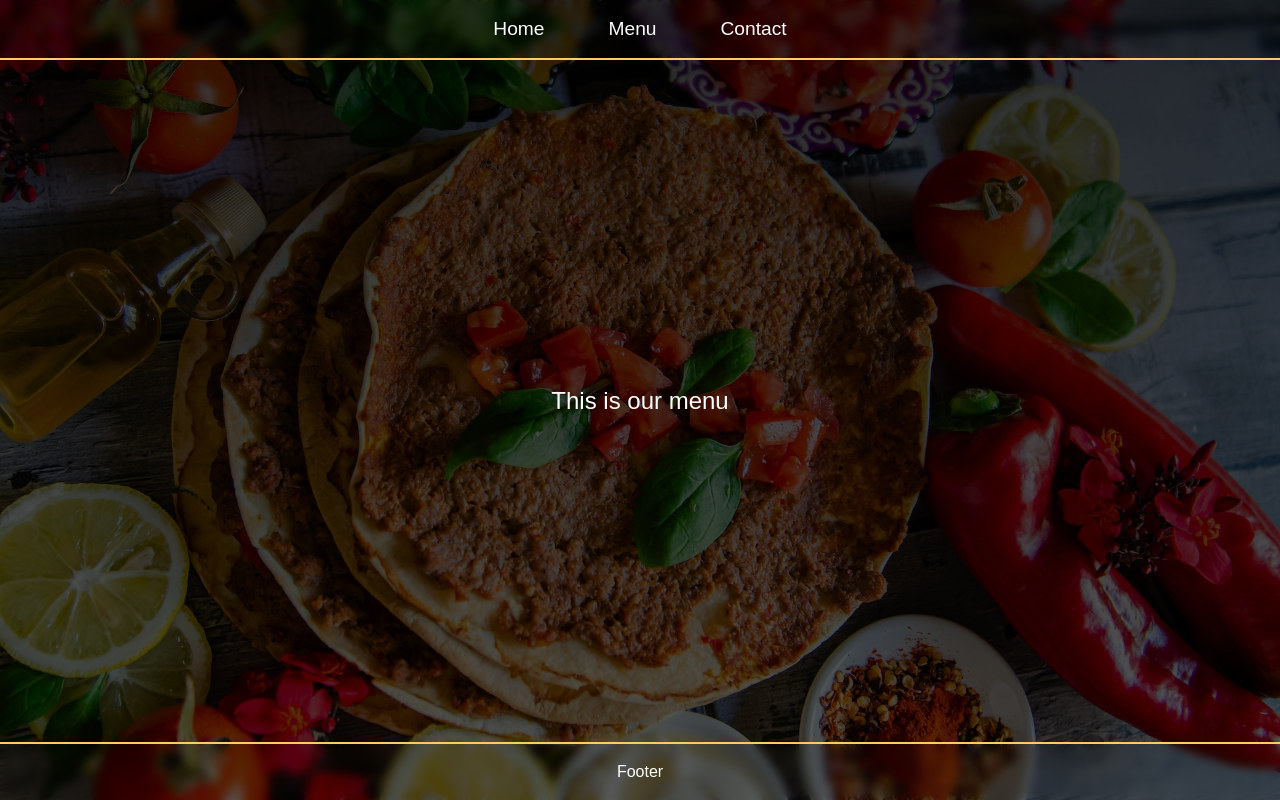
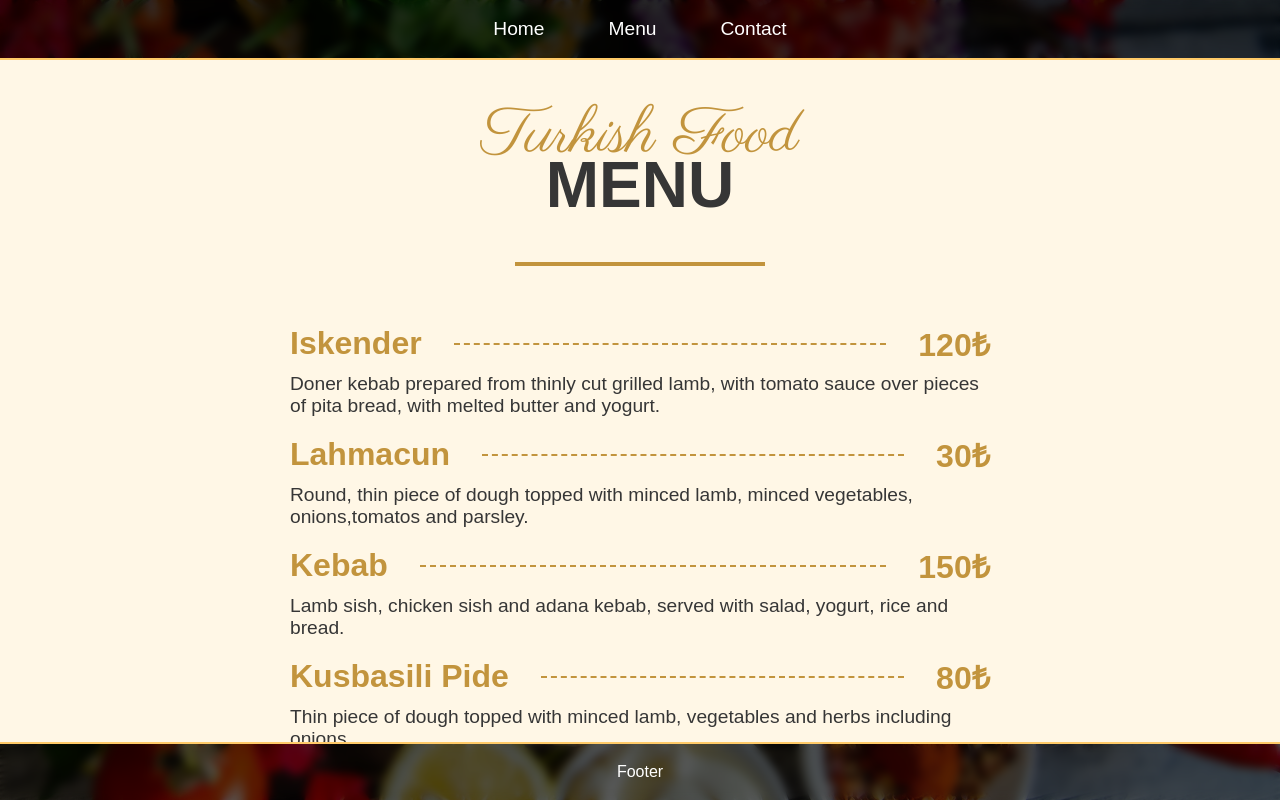
Before and after one commit to eliptik1/restaurant-page, a website built with webpack: page dist/index.html in a window 1280 px wide. Both pictures are taken after a click on the item "Menu". Built offline with nearby package versions, Linux system fonts and the light colour scheme.

Commit message:
Create dynamic menu & add styling

```diff
--- a/src/home.js
+++ b/src/home.js
@@ -6,7 +6,7 @@ function createHome(){
     const header2 = document.createElement("h1")
     const paragraph = document.createElement("p")
 
-    main.classList.add("home")
+    main.classList.add("home-main")
     header1.classList.add("main-header")
     header2.classList.add("main-header-2")
     paragraph.classList.add("main-content")
--- a/src/index.js
+++ b/src/index.js
@@ -19,14 +19,6 @@ function renderPage(tabName, element) {
     createPage(element)
 }
 
-homeBtn.addEventListener("click", () => {
-    renderPage("home", home)
-})
-
-menuBtn.addEventListener("click", () => {
-    renderPage("menu", menu)
-})
-
-contactBtn.addEventListener("click", () => {
-    renderPage("contact", contact)
-})
+homeBtn.addEventListener("click", () => renderPage("home", home))
+menuBtn.addEventListener("click", () => renderPage("menu", menu))
+contactBtn.addEventListener("click", () => renderPage("contact", contact))
--- a/src/menu.js
+++ b/src/menu.js
@@ -2,13 +2,42 @@ function createMenu(){
 
     const main = document.createElement("main")
     main.classList.add("menu")
+    main.classList.add("white-bg")
 
-    const paragraph = document.createElement("p")
-    paragraph.classList.add("main-content")
-    paragraph.textContent = "This is our menu"
+    const mainHeader = document.createElement("h1")
+    const mainHeader2 = document.createElement("h1")
+    const hr = document.createElement("hr")
+    const menuItem = document.createElement("div")
 
-    main.append(paragraph)
+    mainHeader.classList.add("main-header")
+    mainHeader2.classList.add("main-header-2")
+    menuItem.classList.add("menu-container")
 
+    mainHeader.textContent = "Turkish Food"
+    mainHeader2.textContent = "MENU"
+
+    main.append(mainHeader)
+    main.append(mainHeader2)
+    main.append(hr)
+    main.append(menuItem)
+
+    const myMenu = [
+        {name: "Iskender", price: "120₺", description: "Doner kebab prepared from thinly cut grilled lamb, with tomato sauce over pieces of pita bread, with melted butter and yogurt."},
+        {name: "Lahmacun", price: "30₺", description: "Round, thin piece of dough topped with minced lamb, minced vegetables, onions,tomatos and parsley."},
+        {name: "Kebab", price: "150₺", description: "Lamb sish, chicken sish and adana kebab, served with salad, yogurt, rice and bread."},
+        {name: "Kusbasili Pide", price: "80₺", description: "Thin piece of dough topped with minced lamb, vegetables and herbs including onions."},
+        {name: "Baklava", price: "40₺", description: "Sweet dessert pastry made of layers of filo filled with chopped nuts and sweetened and held together with syrup."},
+    ]
+
+    for (let i = 0; i < myMenu.length; i++) {
+        menuItem.innerHTML += `
+        <div class="menu-item">
+        <div class="item-header"> <p>${myMenu[i].name}</p> <div class="item-seperator"></div> <p>${myMenu[i].price}</p></div>
+        <p class="item-description">${myMenu[i].description}</p>
+        </div>
+        `
+        if(i===myMenu.length-1){menuItem.innerHTML += "<hr>"}
+    }
     return main
 }
 
--- a/src/style.scss
+++ b/src/style.scss
@@ -41,15 +41,22 @@ $color1: rgb(255, 202, 104);
 }
 
 main {
+    width: 100%;
+    height: 100%;
     text-align: center;
     font-size: 2rem;
 }
 .main-header {
     font-family: 'Parisienne', sans-serif;
     font-weight: 100;
-    line-height: 1.5rem;
-    color: $color1;
+    color: #c2943d;
+    margin-top: 2rem;
 }
+.main-header-2 {
+    margin-top: -2rem;
+    color: rgb(54 54 54);
+}
+
 .main-content {
     font-size: 1.5rem;
 }
@@ -87,3 +94,61 @@ footer {
     padding: 1.2rem 0;
 	border-top: 2px solid $color1;
 }
+
+.home-main {
+    display: flex;
+    flex-direction: column;
+    justify-content: center;
+    font-size: 2.2rem;
+    .main-header {
+        margin-top: -2rem;
+        color: $color1;
+    }
+    .main-header-2 {
+        color: white;
+    }
+}
+
+hr {
+    border: 2px solid #c2943d;
+    width: 250px;
+    margin: 2.5rem auto;
+}
+
+.white-bg {
+    padding: 0 20vw;
+    display: flex;
+    flex-direction: column;
+    align-items: center;
+    background-color: #fff7e6;
+    overflow: scroll;
+
+}
+.menu-item {
+    max-width: 700px;
+    .item-header {
+    display: flex;
+    justify-content: space-between;
+    align-items: center;
+    margin: 1rem 0 0.5rem;
+    font-weight: 900;
+    color: #c2943d;
+    }
+    .item-description {
+        color: rgb(54 54 54);
+        font-size: 1.2rem;
+        text-align: left;
+
+    }
+    hr {
+    border: 1px solid #c2943d;
+    }
+    .item-seperator {
+        border-top: 2px dashed #c2943d;
+        flex-grow: 1;
+        margin: 0 2rem;
+    }
+}
+.menu-container:last-child {
+    margin-bottom: 4rem;
+}
```
Also changed, not shown: dist/main.js.
